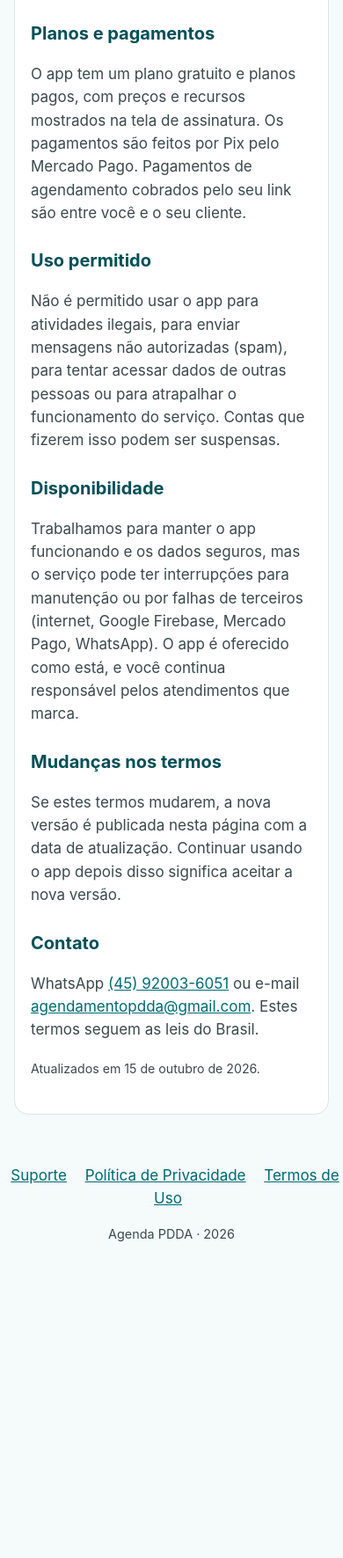
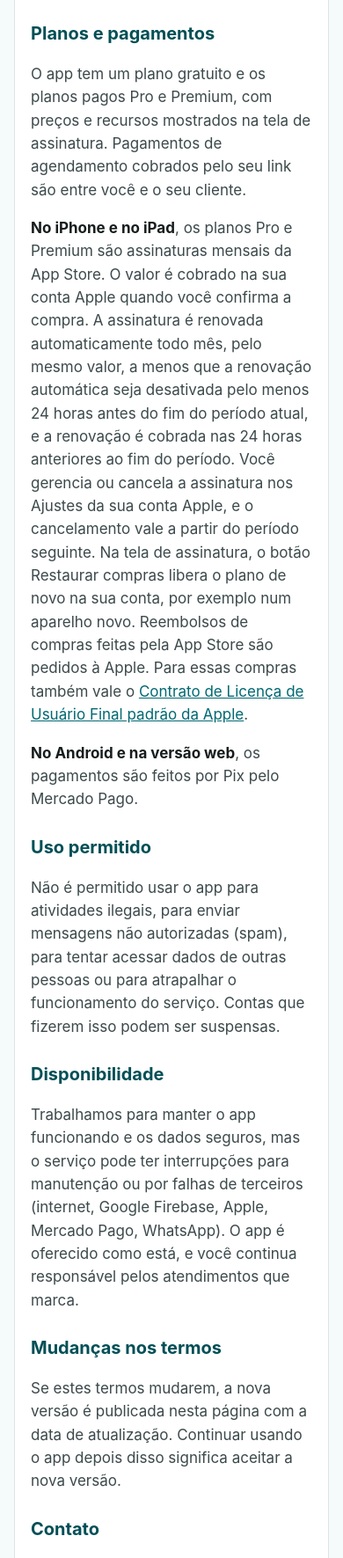
Before and after one commit to thiagobenine/agendapdda-suporte, a plain HTML site: page termos.html in a window 390 px wide. Shown: the part 1213-2984 px from the top of the page at 88% size. Before the commit the page ends 2659 px from the top, so only its background shows below. Drawn offline with Linux system fonts and the light colour scheme.

Commit message:
Termos e privacidade: assinaturas da App Store no iPhone e no iPad

```diff
--- a/termos.html
+++ b/termos.html
@@ -94,20 +94,22 @@
     <p>Os dados de clientes que você cadastra ou recebe pelo link são seus. Você é responsável por ter a autorização dos seus clientes para guardar e usar esses dados e para enviar mensagens a eles.</p>
 
     <h2>Planos e pagamentos</h2>
-    <p>O app tem um plano gratuito e planos pagos, com preços e recursos mostrados na tela de assinatura. Os pagamentos são feitos por Pix pelo Mercado Pago. Pagamentos de agendamento cobrados pelo seu link são entre você e o seu cliente.</p>
+    <p>O app tem um plano gratuito e os planos pagos Pro e Premium, com preços e recursos mostrados na tela de assinatura. Pagamentos de agendamento cobrados pelo seu link são entre você e o seu cliente.</p>
+    <p><strong>No iPhone e no iPad</strong>, os planos Pro e Premium são assinaturas mensais da App Store. O valor é cobrado na sua conta Apple quando você confirma a compra. A assinatura é renovada automaticamente todo mês, pelo mesmo valor, a menos que a renovação automática seja desativada pelo menos 24 horas antes do fim do período atual, e a renovação é cobrada nas 24 horas anteriores ao fim do período. Você gerencia ou cancela a assinatura nos Ajustes da sua conta Apple, e o cancelamento vale a partir do período seguinte. Na tela de assinatura, o botão Restaurar compras libera o plano de novo na sua conta, por exemplo num aparelho novo. Reembolsos de compras feitas pela App Store são pedidos à Apple. Para essas compras também vale o <a href="https://www.apple.com/legal/internet-services/itunes/dev/stdeula/">Contrato de Licença de Usuário Final padrão da Apple</a>.</p>
+    <p><strong>No Android e na versão web</strong>, os pagamentos são feitos por Pix pelo Mercado Pago.</p>
 
     <h2>Uso permitido</h2>
     <p>Não é permitido usar o app para atividades ilegais, para enviar mensagens não autorizadas (spam), para tentar acessar dados de outras pessoas ou para atrapalhar o funcionamento do serviço. Contas que fizerem isso podem ser suspensas.</p>
 
     <h2>Disponibilidade</h2>
-    <p>Trabalhamos para manter o app funcionando e os dados seguros, mas o serviço pode ter interrupções para manutenção ou por falhas de terceiros (internet, Google Firebase, Mercado Pago, WhatsApp). O app é oferecido como está, e você continua responsável pelos atendimentos que marca.</p>
+    <p>Trabalhamos para manter o app funcionando e os dados seguros, mas o serviço pode ter interrupções para manutenção ou por falhas de terceiros (internet, Google Firebase, Apple, Mercado Pago, WhatsApp). O app é oferecido como está, e você continua responsável pelos atendimentos que marca.</p>
 
     <h2>Mudanças nos termos</h2>
     <p>Se estes termos mudarem, a nova versão é publicada nesta página com a data de atualização. Continuar usando o app depois disso significa aceitar a nova versão.</p>
 
     <h2>Contato</h2>
     <p>WhatsApp <a href="https://wa.me/5545920036051">(45) 92003-6051</a> ou e-mail <a href="mailto:agendamentopdda@gmail.com">agendamentopdda@gmail.com</a>. Estes termos seguem as leis do Brasil.</p>
-    <p><small>Atualizados em 15 de outubro de 2026.</small></p>
+    <p><small>Atualizados em 10 de novembro de 2026.</small></p>
   </section>
 </main>
 <p class="links"><a href="./">Suporte</a> <a href="privacidade.html">Política de Privacidade</a> <a href="termos.html">Termos de Uso</a></p>
```
Also changed, not shown: privacidade.html (+4 -3 lines).
